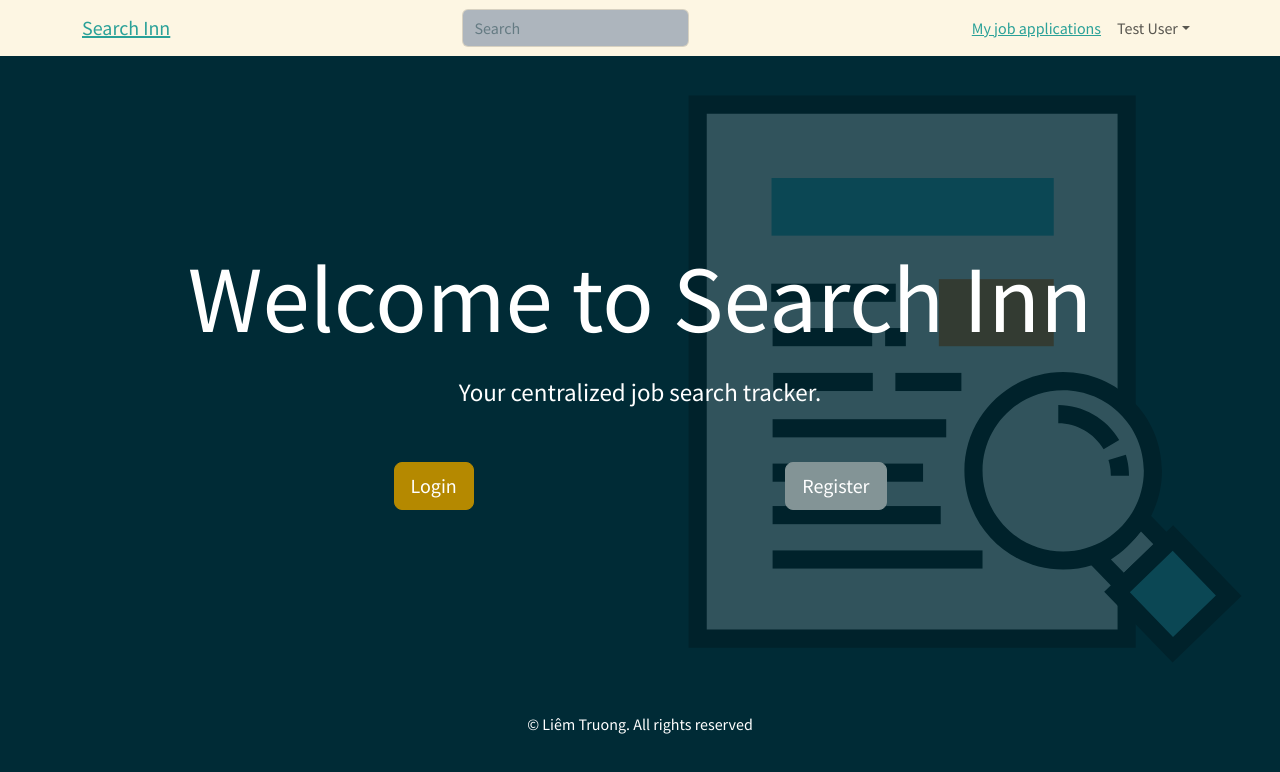
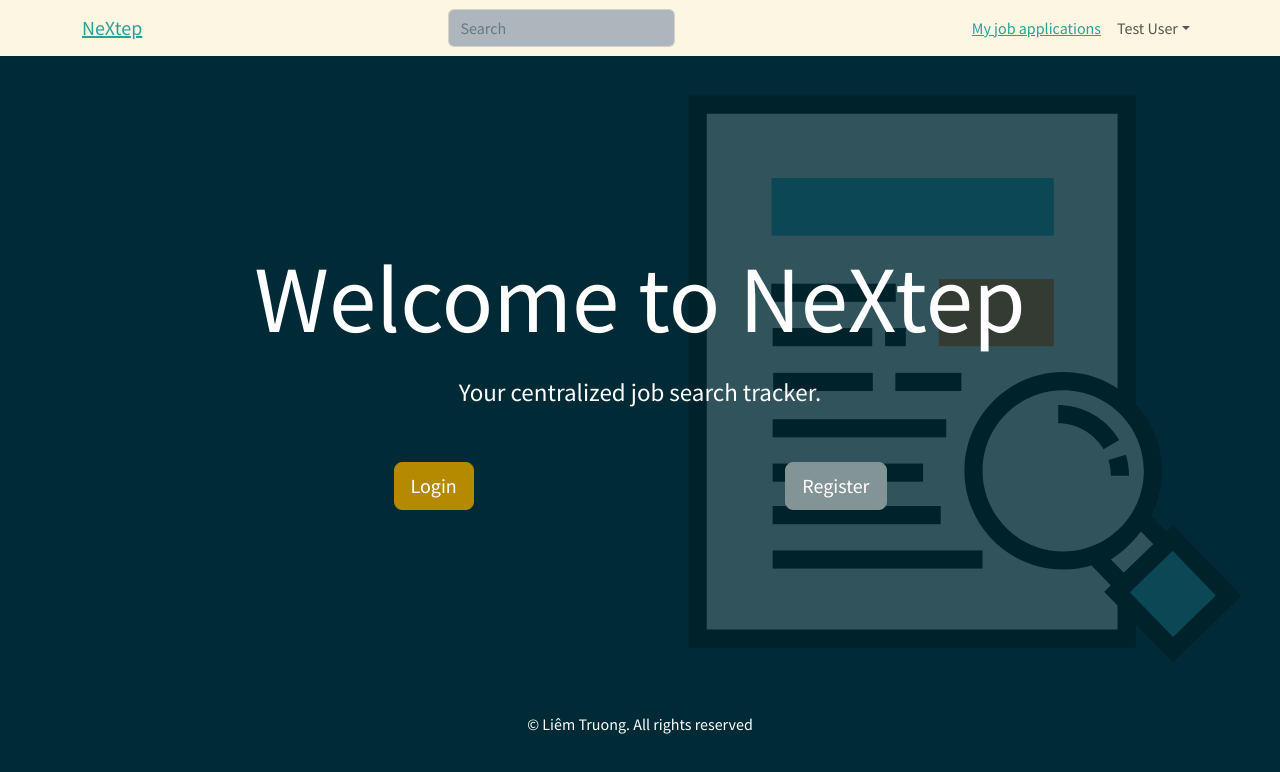
Before and after one commit to lt101/job-tracker, a React (Create React App) app in the folder client/: page / in a window 1280 px wide. Shown: the top 772 px of the page. Built offline with nearby package versions, Linux system fonts and the light colour scheme.

Commit message:
change app name to nextep

```diff
--- a/client/public/index.html
+++ b/client/public/index.html
@@ -9,7 +9,7 @@
       name="description"
       content="Web site created using create-react-app"
     />
-    <title>SearchInn</title>
+    <title>NeXtep</title>
   </head>
   <body>
     <noscript>You need to enable JavaScript to run this app.</noscript>
--- a/client/src/components/header/Header.js
+++ b/client/src/components/header/Header.js
@@ -25,7 +25,7 @@ const Header = () => {
     <Navbar expand="lg" className="bg-body-tertiary">
       <Container>
         <Navbar.Brand>
-          <Link to="/">Search Inn</Link>
+          <Link to="/">NeXtep</Link>
         </Navbar.Brand>
         <Navbar.Toggle aria-controls="basic-navbar-nav" />
         <Navbar.Collapse id="basic-navbar-nav">
--- a/client/src/pages/landingPage/LandingPage.js
+++ b/client/src/pages/landingPage/LandingPage.js
@@ -20,7 +20,7 @@ const LandingPage = () => {
           <div className="landing__intro">
             <div>
               <h1 className="landing__title" style={{ color: "white" }}>
-                Welcome to Search Inn
+                Welcome to NeXtep
               </h1>
               <p className="landing__subtitle" style={{ color: "white" }}>
                 Your centralized job search tracker.
```
